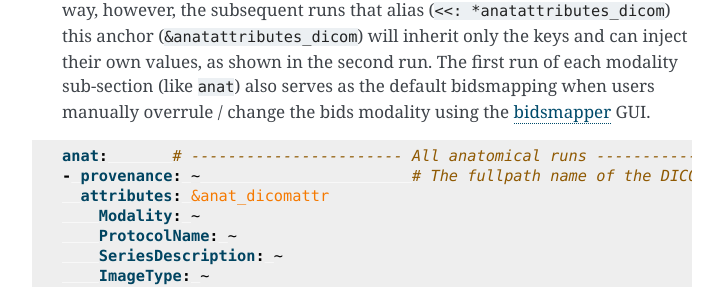
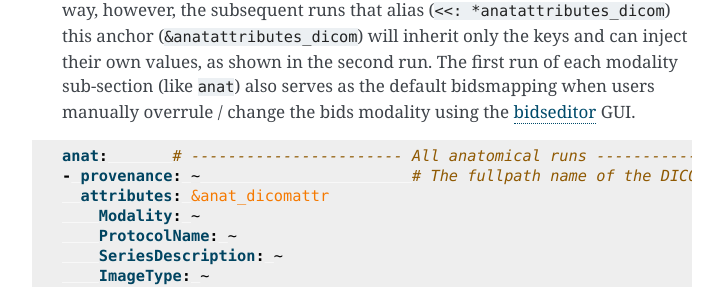
Before and after one commit to Donders-Institute/bidscoin, a Sphinx documentation site: the page built from docs/advanced.rst, in a window 1280 px wide and 900 px high, scrolled down 1811 px. Shown: the part 160-447 px from the top of the window, without its empty margins (388-1111 px from the left). Built offline with Sphinx 7.4.7, drawn with Linux system fonts in a browser that asks for light colours.

Commit message:
Improved BIDScoin 3.5 documentation

```diff
--- a/docs/advanced.rst
+++ b/docs/advanced.rst
@@ -18,7 +18,7 @@ Editing the template
 
    The edit window with the option to export the customized mapping of run a item
 
-2. **Using a text editor**. This is the most powerful way to create or modify a bidsmap template but requires more indepth knowledge of `YAML <http://yaml.org/>`__ and of how BIDScoin identifies different acquisitions in a protocol given a bidsmap. How you can customize your template is well illustrated by the DCCN template bidsmap (``[path_to_bidscoin]/heuristics/bidsmap_dccn.yaml``). If you open that template, there are a few things to take notice of (as shown in the template snippet below). First, you can see that the DCCN template makes use of YAML `anchors and aliases <https://blog.daemonl.com/2016/02/yaml.html>`__ (to make maintanance more sustainable). The second thing to notice is that, of the first run, all values of the attribute dictionary are empty, meaning that it won't match any run / will be ignored. In that way, however, the subsequent runs that alias (``<<: *anatattributes_dicom``) this anchor (``&anatattributes_dicom``) will inherit only the keys and can inject their own values, as shown in the second run. The first run of each modality sub-section (like ``anat``) also serves as the default bidsmapping when users manually overrule / change the bids modality using the `bidsmapper <workflow.html#step-1a-running-the-bidsmapper>`__ GUI.
+2. **Using a text editor**. This is the most powerful way to create or modify a bidsmap template but requires more indepth knowledge of `YAML <http://yaml.org/>`__ and of how BIDScoin identifies different acquisitions in a protocol given a bidsmap. How you can customize your template is well illustrated by the DCCN template bidsmap (``[path_to_bidscoin]/heuristics/bidsmap_dccn.yaml``). If you open that template, there are a few things to take notice of (as shown in the template snippet below). First, you can see that the DCCN template makes use of YAML `anchors and aliases <https://blog.daemonl.com/2016/02/yaml.html>`__ (to make maintanance more sustainable). The second thing to notice is that, of the first run, all values of the attribute dictionary are empty, meaning that it won't match any run / will be ignored. In that way, however, the subsequent runs that alias (``<<: *anatattributes_dicom``) this anchor (``&anatattributes_dicom``) will inherit only the keys and can inject their own values, as shown in the second run. The first run of each modality sub-section (like ``anat``) also serves as the default bidsmapping when users manually overrule / change the bids modality using the `bidseditor <workflow.html#step-1b-running-the-bidseditor>`__ GUI.
 
 .. code-block:: yaml
 
```
